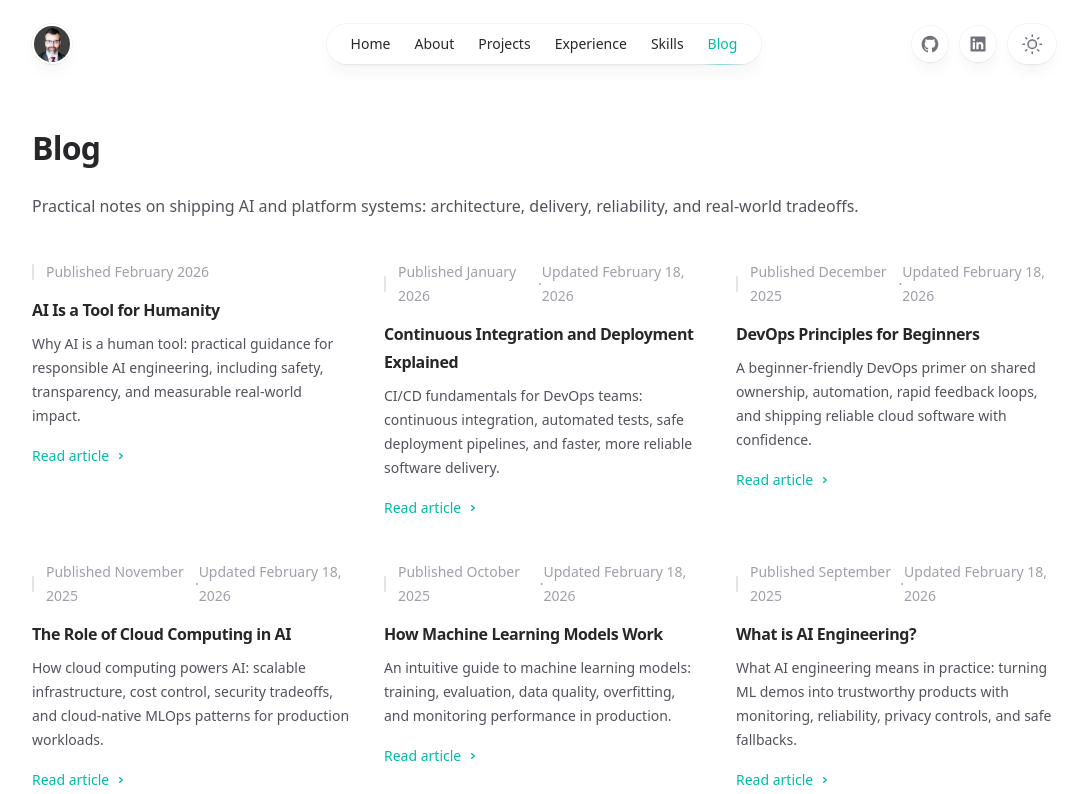
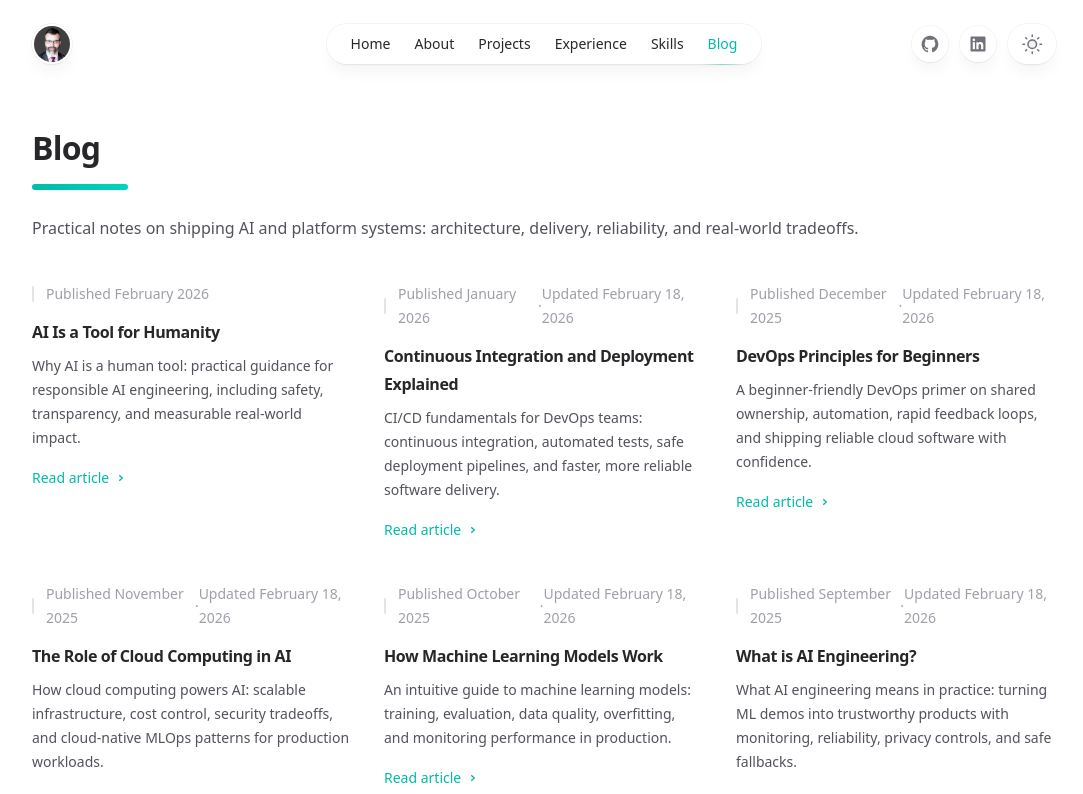
Before and after one commit to scott-ai-maker/portfolio, a Next.js app: page /blog in a window 1280 px wide. Shown: the top 794 px of the page, without its empty margins (96-1179 px from the left). Built offline with nearby package versions, Linux system fonts and the light colour scheme; no server answers.

Commit message:
Apply consistent accent underline to portfolio page headings

```diff
--- a/src/app/about/page.tsx
+++ b/src/app/about/page.tsx
@@ -78,6 +78,7 @@ export default function About() {
           <h1 className="text-4xl font-bold tracking-tight text-zinc-800 sm:text-5xl dark:text-zinc-100">
             I’m Scott Gordon, and I build production AI systems and platform foundations
           </h1>
+          <div className="mt-4 h-1.5 w-24 rounded-full bg-gradient-to-r from-teal-500 via-accent to-teal-400" />
           <div className="mt-6 space-y-7 text-base text-zinc-600 dark:text-zinc-400">
             <p>
               I’m an AI and platform engineer focused on shipping systems that hold up in production. My work spans cloud infrastructure, API services, retrieval workflows, and delivery automation, with an emphasis on reliability, security, and operational clarity.
--- a/src/app/blog/page.tsx
+++ b/src/app/blog/page.tsx
@@ -50,6 +50,7 @@ export default function Blog() {
       <h1 className="text-4xl font-bold tracking-tight text-zinc-800 dark:text-zinc-100">
         Blog
       </h1>
+      <div className="mt-4 h-1.5 w-24 rounded-full bg-gradient-to-r from-teal-500 via-accent to-teal-400" />
       <p className="mt-6 text-base text-zinc-600 dark:text-zinc-400">
         Practical notes on shipping AI and platform systems: architecture, delivery, reliability, and real-world tradeoffs.
       </p>
--- a/src/app/page.tsx
+++ b/src/app/page.tsx
@@ -328,6 +328,7 @@ export default async function Home() {
           <h1 className="text-4xl font-bold tracking-tight text-zinc-800 sm:text-5xl dark:text-zinc-100">
             AI engineer and platform engineer building reliable, secure, and scalable production systems
           </h1>
+          <div className="mt-4 h-1.5 w-24 rounded-full bg-gradient-to-r from-teal-500 via-accent to-teal-400" />
           <p className="mt-6 text-base text-zinc-600 dark:text-zinc-400">
             I design and ship end-to-end AI applications and cloud platforms,
             from model integration and retrieval workflows to API design,
--- a/src/components/SimpleLayout.tsx
+++ b/src/components/SimpleLayout.tsx
@@ -15,6 +15,7 @@ export function SimpleLayout({
         <h1 className="text-4xl font-bold tracking-tight text-zinc-800 sm:text-5xl dark:text-zinc-100">
           {title}
         </h1>
+        <div className="mt-4 h-1.5 w-24 rounded-full bg-gradient-to-r from-teal-500 via-accent to-teal-400" />
         <p className="mt-6 text-base text-zinc-600 dark:text-zinc-400">
           {intro}
         </p>
```
